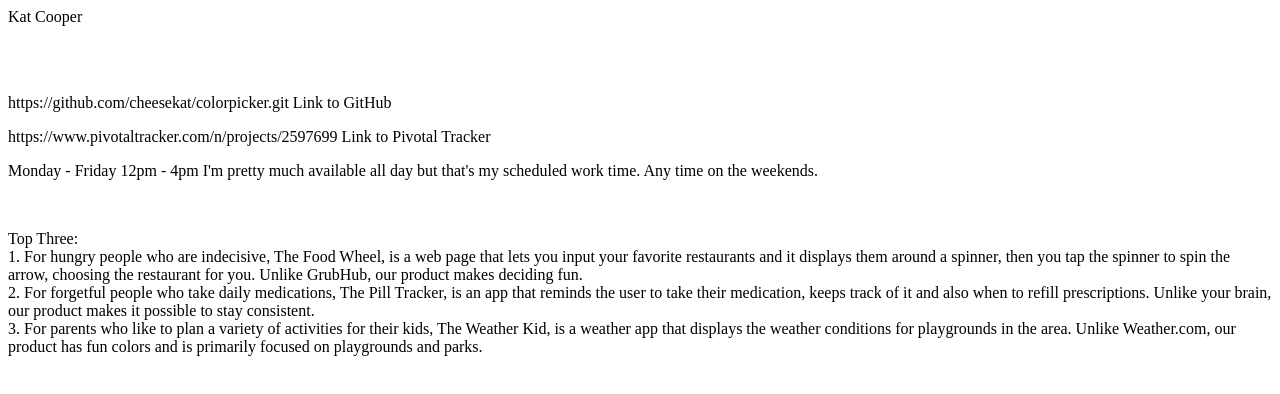
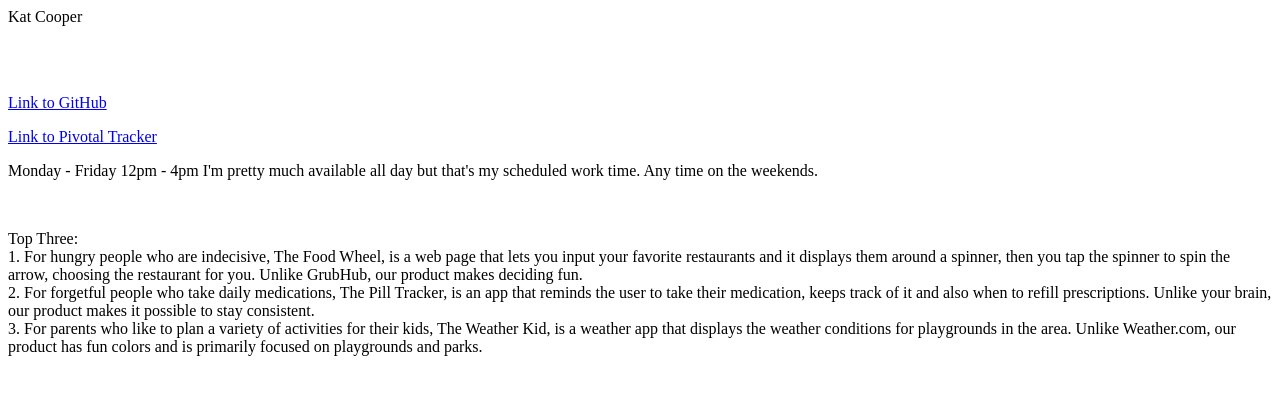
Before and after one commit to cheesekat/demogit, a plain HTML site: page index.html in a window 1280 px wide. Drawn offline with Linux system fonts and the light colour scheme.

Commit message:
forgot to add links

```diff
--- a/index.html
+++ b/index.html
@@ -6,8 +6,8 @@
   <p>
     Kat Cooper</p><br>
   <br>
-  <p>https://github.com/cheesekat/colorpicker.git Link to GitHub </p>
-  <p>https://www.pivotaltracker.com/n/projects/2597699 Link to Pivotal Tracker</p>
+  <p><a href="https://github.com/cheesekat/colorpicker.git">Link to GitHub</a> </p>
+  <p><a href="https://www.pivotaltracker.com/n/projects/2597699">Link to Pivotal Tracker</a></p>
 
     <p>Monday - Friday 12pm - 4pm I'm pretty much available all day but that's my scheduled work time. Any time on the weekends.</p><br>
     <p>Top Three: <br> 1. For hungry people who are indecisive, The Food Wheel, is a web page that lets you input your favorite restaurants and it displays them
```
